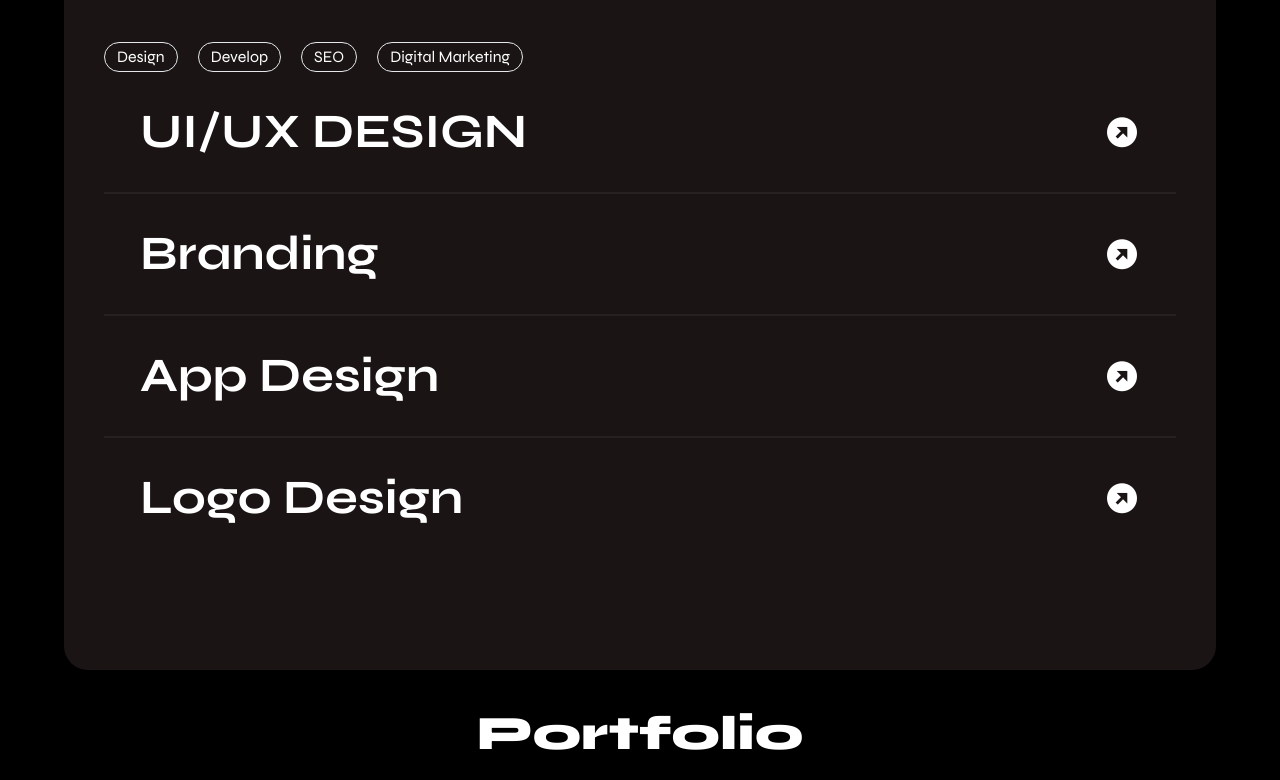
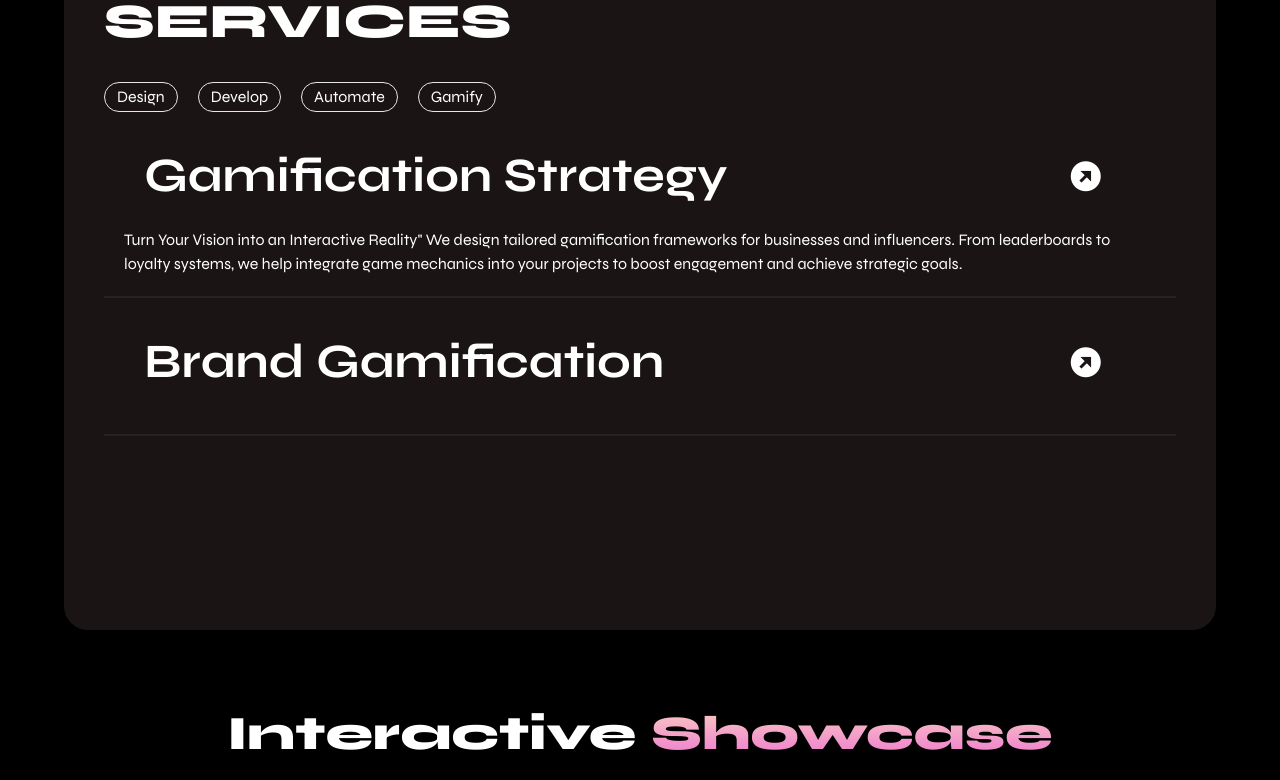
Before and after one commit to itz-abdulfatai/exxplay, a React (Vite) app in the folder frontend/: page / in a window 1280 px wide. Shown: the part 1730-2510 px from the top of the page. Built offline with nearby package versions, Linux system fonts and the light colour scheme.

Commit message:
add interactive showcase

```diff
--- a/frontend/src/assets/constants.js
+++ b/frontend/src/assets/constants.js
@@ -274,15 +274,52 @@ export const testimonials = [
 export const socials = [
   {
     name: 'facebook',
-    link: 'https://facebook.com',
+    link: 'https://web.facebook.com/profile.php?id=61566762272645&_rdc=1&_rdr',
   },
   {
     name: 'twitter',
-    link: 'https://x.com',
+    link: 'https://x.com/EXXPLAY_',
   },
   {
     name: 'linkedIn',
-    link: 'https://linkedin.com',
+    link: 'https://www.linkedin.com/in/exxplay-bb1930339/',
+  },
+  {
+    name: 'reddit',
+    link: 'https://www.reddit.com/user/Special-Bus-8711/',
+  },
+  {
+    name: 'instagram',
+    link: 'https://www.instagram.com/exx_play/',
   },
 
+
 ]
+
+export const works = [
+  {
+    name: 'travel agency',
+    img: null,
+    description: 'Lorem ipsum dolor, sit amet consectetur adipisicing elit. Cum illum delectus, omnis veritatis, quam excepturi tempore perferendis maiores odit, quod sit. Eaque ut ullam cumque expedita corrupti illo! Vitae quia, voluptates enim illo amet similique, blanditiis, tenetur molestias unde quae et cumque nemo maiores ducimus dicta voluptatibus ad dolorum cupiditate.',
+    demo: ''
+  },
+
+
+]
+
+
+
+
+export const services = [
+  {
+    name: 'Gamification Strategy',
+
+    description: `Turn Your Vision into an Interactive Reality"
+We design tailored gamification frameworks for businesses and influencers. From leaderboards to loyalty systems, we help integrate game mechanics into your projects to boost engagement and achieve strategic goals.`
+  },
+  {
+    name: 'Brand Gamification',
+    description: `Create Memorable Interactions"
+We gamify your brand through interactive experiences, from custom mini-games to campaign-based challenges that leave a lasting impression on your audience.`
+  }
+]
--- a/frontend/src/components/Contact.jsx
+++ b/frontend/src/components/Contact.jsx
@@ -75,19 +75,19 @@ function Contact() {
             <div>
               <div className=" flex items-center gap-3">
                 {" "}
-                <i className="bx  bx-envelope"></i> email@mail.com
+                <i className="bx  bx-envelope"></i> info@exxplay.com
               </div>
-              <div className=" flex items-center gap-3">
+              {/* <div className=" flex items-center gap-3">
                 {" "}
                 <i className="bx bx-mobile-alt"></i> 08088 088 088
-              </div>
+              </div> */}
             </div>
             {/* socials */}
 
             <div className=" flex items-center gap-3">
               {socials.map((social, index) => {
                 return (
-                  <a
+                  <Link
                     to={social.link}
                     target="_blank"
                     key={index}
@@ -99,8 +99,14 @@ function Contact() {
                       <i className="bx w-full text-2xl hover:opacity-70 bxl-twitter"></i>
                     ) : social.name == "linkedIn" ? (
                       <i className="bx w-full text-2xl hover:opacity-70 bxl-linkedin"></i>
-                    ) : null}
-                  </a>
+                    ) : social.name == 'reddit' ? (
+                      <i className="bx w-full text-2xl hover:opacity-70 bxl-reddit"></i>
+                    ) : social.name == 'instagram' ? (
+                      <i className="bx w-full text-2xl hover:opacity-70 bxl-instagram-alt"></i>
+                    )
+
+                    :null}
+                  </Link>
                 );
               })}
             </div>
--- a/frontend/src/components/home/Services.jsx
+++ b/frontend/src/components/home/Services.jsx
@@ -1,15 +1,18 @@
+import { useState } from "react";
+import { services } from "../../assets/constants";
+
 function Services() {
+
+  const [activeService, setActiveService] = useState(services[0])
   return (
-    <section id="services" className="flex justify-stretch items-stretch">
+    <section id="services" className=" py-5 md:py-10 flex justify-stretch items-stretch">
       <div className=" rounded-3xl service-bg relative flex flex-col items-stretch mx-auto w-full p-5 md:p-10 ">
         <div className=" md:h-28 flex flex-col gap-5 md:flex-row justify-between ">
           <h2 className=" font-extrabold md:text-5xl text-2xl text-center md:text-left uppercase  max-w-[450px] mb-3">
             our services
           </h2>
           <div className=" w-full max-w-[500px] text-xs md:text-sm text-center  md:text-right">
-            at muiz we specialize at branding at muiz we specialize at
-            brandingat muiz we specialize at brandingat muiz we specialize at
-            brandingat muiz we specialize at brandinga
+          We specialize in gamification solutions tailored to enhance engagement, drive growth, and create immersive experiences.
           </div>
         </div>
         <div className=" flex items-center gap-5 flex-wrap justify-center md:justify-start py-5 ">
@@ -19,35 +22,29 @@ function Services() {
           <div className="  cursor-pointer capitalize hover:glass-btn py-[2px] px-3 border  rounded-full">
             develop
           </div>
-          <div className="  cursor-pointer uppercase hover:glass-btn py-[2px] px-3 border  rounded-full">
-            seo
+          <div className="  cursor-pointer capitalize hover:glass-btn py-[2px] px-3 border  rounded-full">
+            automate
           </div>
           <div className="  cursor-pointer capitalize hover:glass-btn py-[2px] px-3 border  rounded-full">
-            digital marketing
+            gamify
           </div>
         </div>
         <div>
-          <div className=" md:h-20 md:px-5  md:items-center flex flex-col md:flex-row w-[97%] mx-auto justify-between  border-[#ffffff1a] md:hover:bg-primary rounded-2xl">
-            <h4 className=" text-5xl font-bold">UI/UX DESIGN</h4>
-            <i className="bx bxs-right-top-arrow-circle text-4xl "></i>
-          </div>
-          <hr className=" w-full border my-5 border-[#ffffff0e]" />
-          <div className=" md:hover:bg-primary md:px-5 rounded-2xl md:h-20 capitalize md:items-center flex flex-col md:flex-row w-[97%] mx-auto justify-between  border-[#ffffff1a]">
-            <h4 className=" text-5xl font-bold">branding</h4>
-            <i className="bx bxs-right-top-arrow-circle text-4xl "></i>
-          </div>
-          <hr className=" w-full border my-5 border-[#ffffff0e]" />
+          {
+            services.map(service => (
+<>
+        <div key={service.name} onClick={()=> {setActiveService(service)}} className="  md:min-h-20 md:px-5 gap-2 flex flex-col w-[97%] border-[#ffffff1a]  ">
+        <div className="md:hover:bg-primary rounded-2xl px-5 flex justify-between items-center py-5 cursor-pointer">
 
-          <div className=" md:hover:bg-primary md:px-5 rounded-2xl md:h-20 capitalize md:items-center flex flex-col md:flex-row w-[97%] mx-auto justify-between  border-[#ffffff1a]">
-            <h4 className=" text-5xl font-bold">app design</h4>
-            <i className="bx bxs-right-top-arrow-circle text-4xl "></i>
-          </div>
-          <hr className=" w-full border my-5 border-[#ffffff0e]" />
-
-          <div className=" md:hover:bg-primary md:px-5 rounded-2xl md:h-20 capitalize md:items-center flex flex-col md:flex-row w-[97%] mx-auto justify-between  border-[#ffffff1a]">
-            <h4 className=" text-5xl font-bold">logo design</h4>
-            <i className="bx bxs-right-top-arrow-circle text-4xl "></i>
-          </div>
+          <h4 className=" text-xl  md:text-5xl font-bold">{service.name}</h4>
+          <i className="bx bxs-right-top-arrow-circle text-4xl "></i>
+        </div>
+        <div className={`${service !== activeService ? 'h-0' : "h-auto" } transition-all duration-100 ease-linear` }>{service == activeService && service.description}</div>
+        </div>
+        <hr className=" w-full border my-5 border-[#ffffff0e]" />
+</>
+            ))
+          }
         </div>
       </div>
     </section>
--- /dev/null
+++ b/frontend/src/components/home/Works.jsx
@@ -0,0 +1,36 @@
+import { works } from "../../assets/constants";
+
+function Works() {
+  return (
+    <section className=" py-5 md:py-10">
+      <h2 className=" capitalize font-extrabold md:text-5xl text-2xl text-center     mb-5 text-wrap">
+        Interactive <span className="text-grad">Showcase</span>
+      </h2>
+      <p className=" text-xs md:text-sm text-center">
+        Experience the Possibilities of Gamification
+      </p>
+
+      <div className="flex flex-col md:flex-row justify-start md:justify-center items-center md:items-center gap-10 pt-10 ">
+        <div
+          className=" overflow-hidden w-full aspect-square max-w-[500px]  rounded-3xl cursor-pointer bg-cover flex justify-stretch items-stretch p-5 md:p-10 group "
+          style={{
+            backgroundImage: `url(${
+              works[0].img || "https://picsum.photos/600"
+            })`,
+          }}
+        >
+            <div className="relative md:-bottom-[500px] md:group-hover:bottom-0 bg-[rgba(0,0,0,0.2)] rounded-3xl p-5 transition-all duration-100 ease-linear  flex flex-col gap-5 items-center text-center justify-center glass-work border border-[#ffffff3b]">
+                <h3 className=" capitalize font-[800]">{works[0].name}</h3>
+
+                <p>{works[0].description}</p>
+                <i className=' text-5xl bx bxs-right-top-arrow-circle'></i>
+            </div>
+
+        </div>
+        {/* <div className=" w-full aspect-square max-w-[500px] bg-white rounded-3xl cursor-pointer "></div> */}
+      </div>
+    </section>
+  );
+}
+
+export default Works;
--- a/frontend/src/index.css
+++ b/frontend/src/index.css
@@ -181,6 +181,15 @@
     box-shadow: 3px 3px 3px rgba(0, 0, 0, 0.05);
   }
 
+  .glass-work {
+
+    /* opacity: 24%; */
+    backdrop-filter: blur(10px);
+    /* border-top: 1px solid rgba(225, 225, 225, 0.4);
+    border-left: 1px solid rgba(225, 225, 225, 0.4); */
+    box-shadow: 3px 3px 3px rgba(0, 0, 0, 0.05);
+  }
+
   .glass-form {
     background-color: var(--color-glass);
     backdrop-filter: blur(10px);
--- a/frontend/src/pages/Home.jsx
+++ b/frontend/src/pages/Home.jsx
@@ -2,10 +2,11 @@ import Hero from "../components/home/Hero";
 import Header from "../components/Header";
 import OurCustomWorkflow from "../components/home/OurCustomWorkflow";
 import Services from "../components/home/Services";
-import Portfolio from "../components/home/Portfolio";
-import Testimonials from "../components/home/Testimonials";
+// import Portfolio from "../components/home/Portfolio";
+// import Testimonials from "../components/home/Testimonials";
 import Contact from "../components/Contact";
 import Footer from "../components/Footer";
+import Works from "../components/home/Works";
 
 function Home() {
   return (
@@ -24,10 +25,13 @@ function Home() {
 
       {/* portfolio */}
 
-      <Portfolio />
+      {/* <Portfolio /> */}
 
       {/* testimonial */}
-      <Testimonials/>
+      {/* <Testimonials/> */}
+
+      {/* works */}
+      <Works/>
 
       {/* contact */}
       <Contact/>
```
